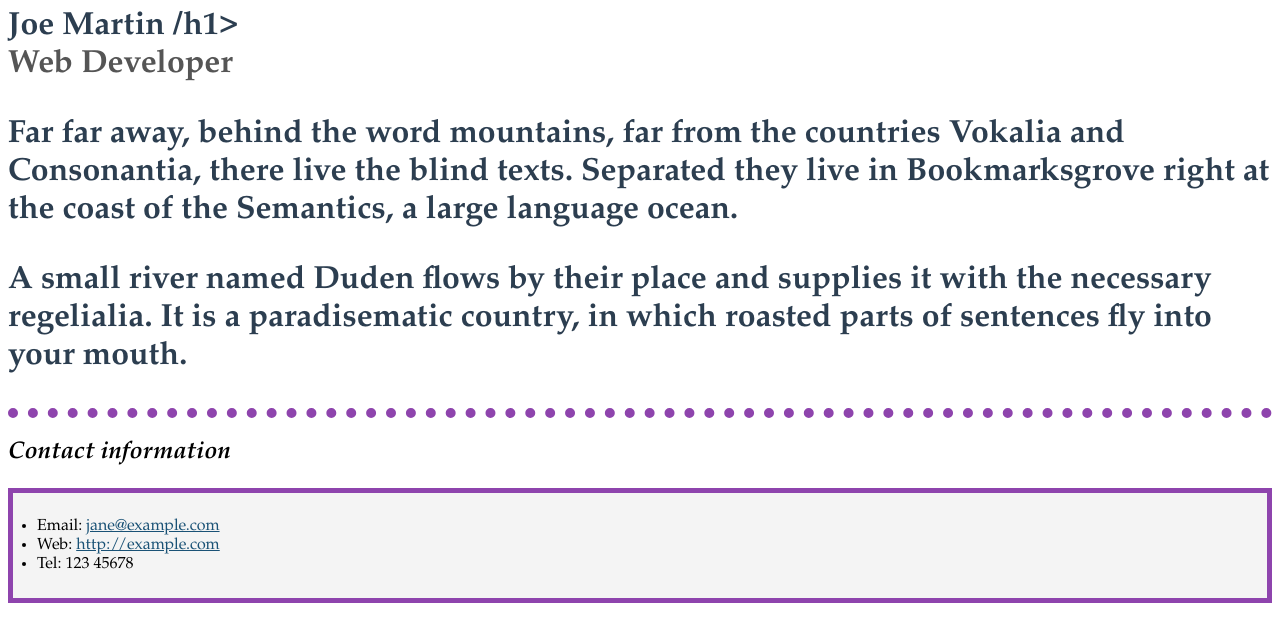
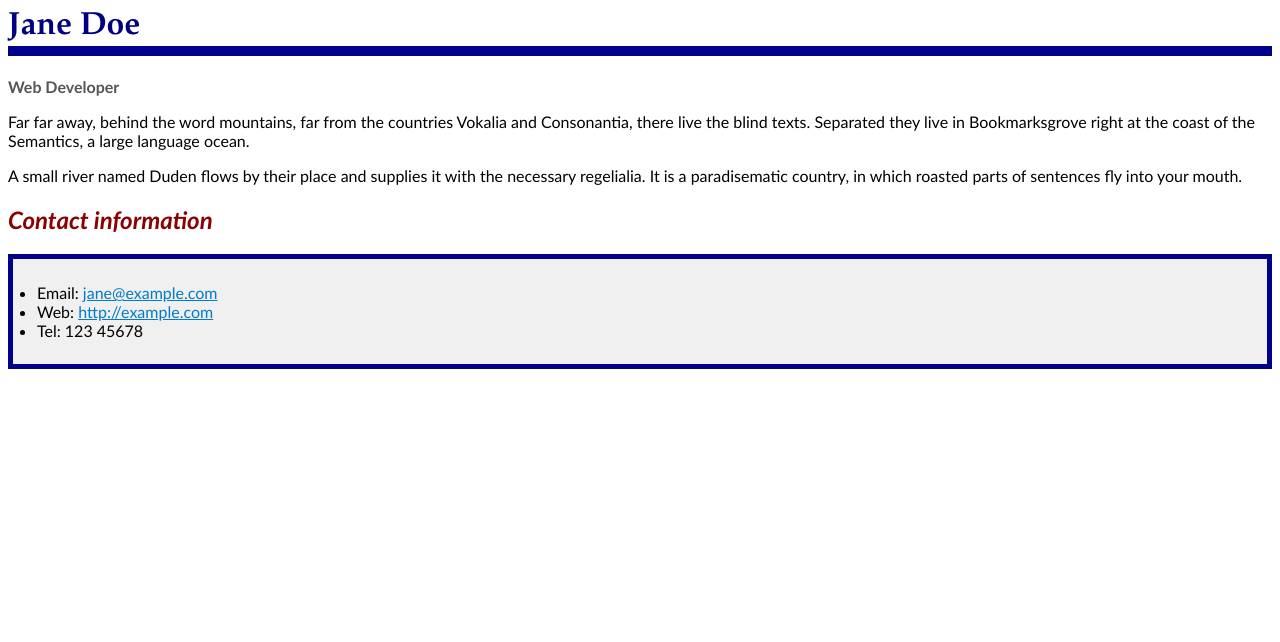
Before and after one commit to JoeMartinRince/biography, a plain HTML site: page index.html in a window 1280 px wide. Drawn offline with Linux system fonts and the light colour scheme.

Commit message:
index.html

```diff
--- a/index.html
+++ b/index.html
@@ -1,19 +1,20 @@
 <head>
     <style>
         body {
-            font-family: "Palatino Linotype", "Book Antiqua", Palatino, serif;
+            font-family: "Trebuchet MS", sans-serif;
         }
 
         h1 {
-            color: #2c3e50;
+            color: navy;
             font-size: 2em;
-            font-family: "Baskerville", "Garamond", serif;
-            border-bottom: 10px dotted #8e44ad;
+            font-family: "Palatino Linotype", "Book Antiqua", Palatino, serif;
+            border-bottom: 10px solid darkblue;
         }
 
         h2 {
             font-size: 1.5em;
             font-style: italic;
+            color: darkred;
         }
 
         .job-title {
@@ -23,24 +24,24 @@
 
         a:link,
         a:visited {
-            color: #1a5276;
+            color: #007acc;
         }
 
         a:hover {
-            color: #27ae60;
+            color: darkgreen;
             text-decoration: none;
         }
 
         ul {
-            background-color: #f4f4f4;
-            border: 5px solid #8e44ad;
+            background-color: #f0f0f0;
+            border: 5px solid darkblue;
             padding: 1.5rem;
         }
     </style>
 </head>
 
 <body>
-    <h1>Joe Martin /h1>
+    <h1>Jane Doe</h1>
     <div class="job-title">Web Developer</div>
     <p>
         Far far away, behind the word mountains, far from the countries Vokalia and
@@ -56,8 +57,8 @@
 
     <h2>Contact information</h2>
     <ul>
-        <li>Email: <a href="mailto:joemartinrince2@gmail.com">jane@example.com</a></li>
-        <li>Web: <a href="http://joe.com">http://example.com</a></li>
+        <li>Email: <a href="mailto:jane@example.com">jane@example.com</a></li>
+        <li>Web: <a href="http://example.com">http://example.com</a></li>
         <li>Tel: 123 45678</li>
     </ul>
 </body>
```
